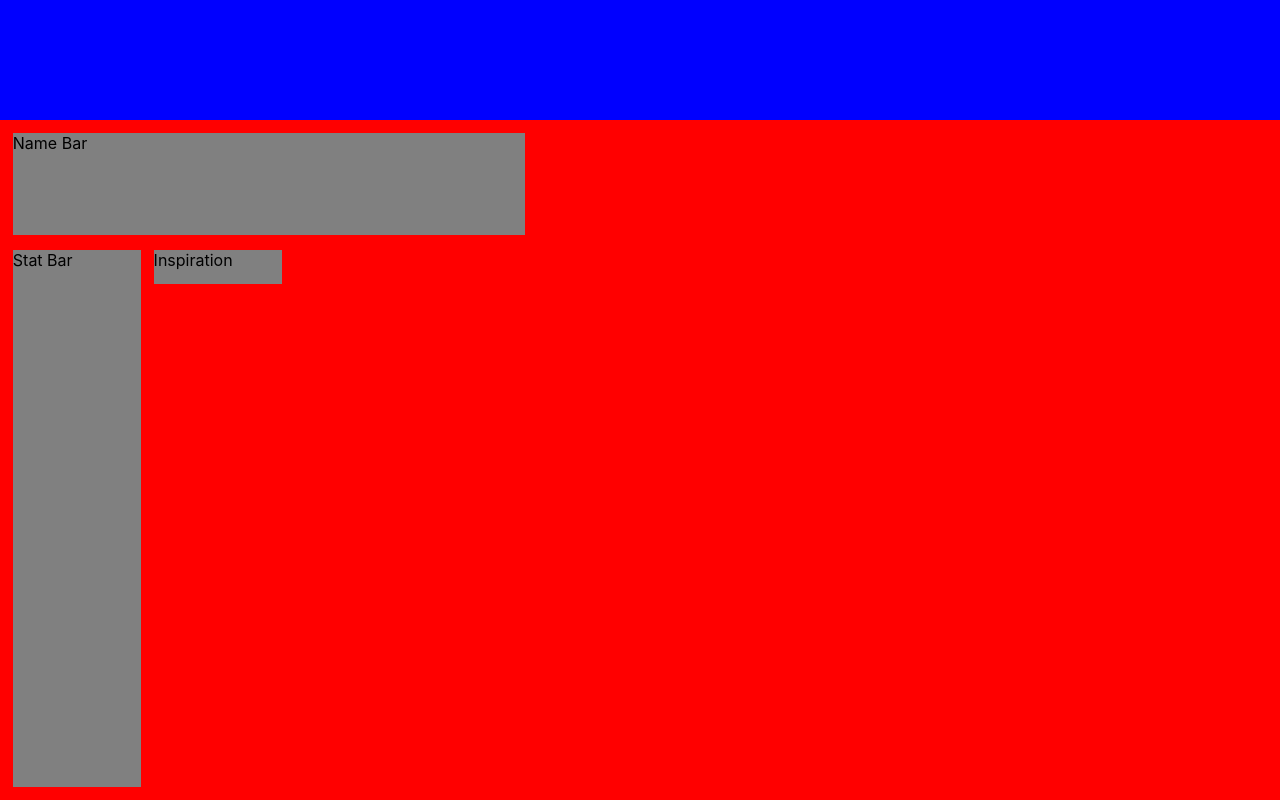
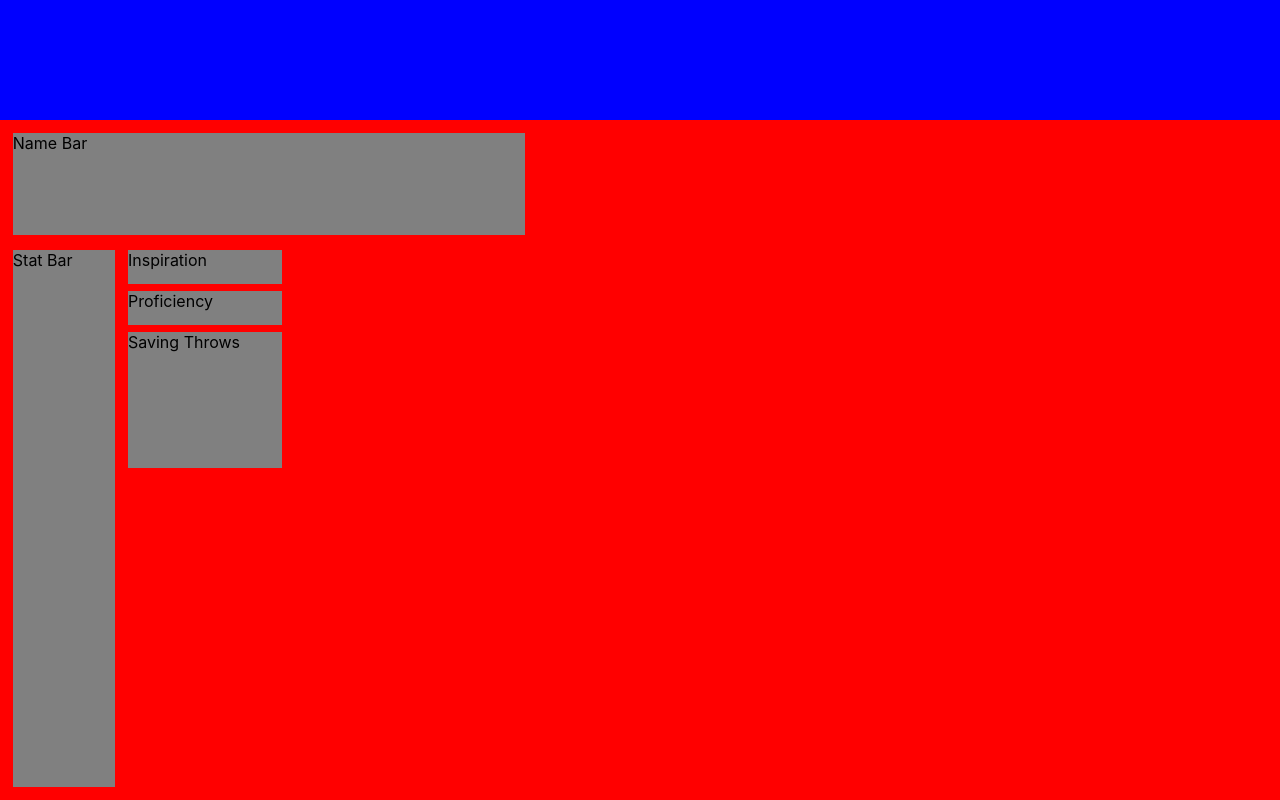
Before and after one commit to lukevangorder/5ESheets, a React (Create React App) app in the folder 5e-sheets/: page / in a window 1280 px wide. Built offline with nearby package versions, Linux system fonts and the light colour scheme.

Commit message:
Adds savingthrows.js class and component and imports to CSheet.js

```diff
--- a/5e-sheets/src/App.css
+++ b/5e-sheets/src/App.css
@@ -26,7 +26,7 @@
   background-color: grey;
   position: absolute;
   height: 79%;
-  width: 10%;
+  width: 8%;
   margin: 1%;
   bottom: 0%
 }
@@ -35,8 +35,27 @@
   background-color: grey;
   position: absolute;
   height: 5%;
-  width: 10%;
+  width: 12%;
   margin: 1%;
-  left: 11%;
+  left: 9%;
   bottom: 74%
 }
+
+.proficiency {
+  background-color: grey;
+  position: absolute;
+  height: 5%;
+  width: 12%;
+  margin: 1%;
+  left: 9%;
+  bottom: 68%
+}
+.savingThrows {
+  background-color: grey;
+  position: absolute;
+  height: 20%;
+  width: 12%;
+  margin: 1%;
+  left: 9%;
+  bottom: 47%
+}
--- a/5e-sheets/src/CSheet.js
+++ b/5e-sheets/src/CSheet.js
@@ -1,11 +1,13 @@
 import React, { Component } from 'react';
-import { NameBar, StatBar, Inspiration } from './CSheetDivs/DivsIndex'
+import { NameBar, StatBar, Inspiration, Proficiency, SavingThrows } from './CSheetDivs/DivsIndex'
 
 export default class CSheet extends Component {
     render() {
         return (
             <div class='CSheet'>
+                <SavingThrows />
                 <Inspiration />
+                <Proficiency />
                 <StatBar />
                 <NameBar />
             </div>
--- a/5e-sheets/src/CSheetDivs/DivsIndex.js
+++ b/5e-sheets/src/CSheetDivs/DivsIndex.js
@@ -2,9 +2,13 @@ import React, { Component } from 'react';
 import NameBar from './NameBar.js'
 import StatBar from './StatBar.js'
 import Inspiration from './Inspiration.js'
+import Proficiency from './Proficiency.js'
+import SavingThrows from './SavingThrows.js'
 
 export {
     NameBar,
     StatBar,
-    Inspiration
+    Inspiration,
+    Proficiency,
+    SavingThrows
 }
--- /dev/null
+++ b/5e-sheets/src/CSheetDivs/Proficiency.js
@@ -0,0 +1,9 @@
+import React, { Component } from 'react';
+
+export default class Proficiency extends Component {
+    render() {
+        return (
+            <div class='proficiency'>Proficiency</div>
+        )
+    }
+}
--- /dev/null
+++ b/5e-sheets/src/CSheetDivs/SavingThrows.js
@@ -0,0 +1,9 @@
+import React, { Component } from 'react';
+
+export default class SavingThrows extends Component {
+    render() {
+        return (
+            <div class='savingThrows'>Saving Throws</div>
+        )
+    }
+}
```
